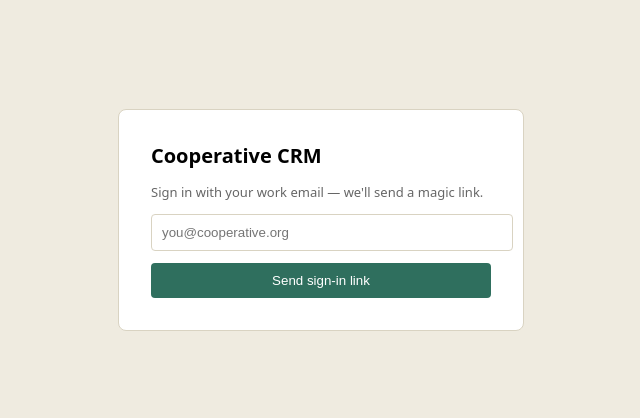
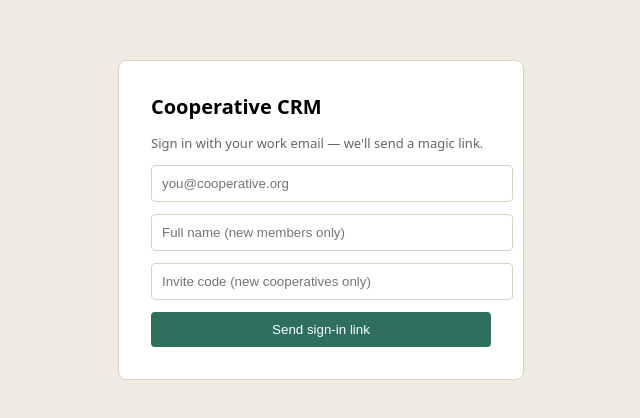
Before and after one commit to Bunmisodade/narp50plus-crm, a Next.js app: page /login in a window 1280 px wide. Shown: the part 180-598 px from the top of the page, without its empty margins (319-959 px from the left). Built offline with nearby package versions, Linux system fonts and the light colour scheme; no server answers.

Commit message:
Enhance login form with invite code and full name
Added invite code and full name fields to the login form, and included them in the sign-in link metadata.

```diff
--- a/app/login/page.js
+++ b/app/login/page.js
@@ -4,15 +4,25 @@ import { supabase } from "../../lib/supabaseClient";
 
 export default function Login() {
   const [email, setEmail] = useState("");
+  const [inviteCode, setInviteCode] = useState("");
+  const [fullName, setFullName] = useState("");
   const [sent, setSent] = useState(false);
   const [error, setError] = useState("");
 
   async function sendLink(e) {
     e.preventDefault();
     setError("");
+
+    const metadata = {};
+    if (inviteCode.trim()) metadata.invite_code = inviteCode.trim();
+    if (fullName.trim()) metadata.full_name = fullName.trim();
+
     const { error } = await supabase.auth.signInWithOtp({
       email,
-      options: { emailRedirectTo: `${window.location.origin}/dashboard` },
+      options: {
+        emailRedirectTo: `${window.location.origin}/dashboard`,
+        ...(Object.keys(metadata).length > 0 ? { data: metadata } : {}),
+      },
     });
     if (error) setError(error.message);
     else setSent(true);
@@ -35,6 +45,20 @@ export default function Login() {
               placeholder="you@cooperative.org"
               style={{ width: "100%", padding: 10, marginBottom: 12, border: "1px solid #D9D3C2", borderRadius: 4 }}
             />
+            <input
+              type="text"
+              value={fullName}
+              onChange={(e) => setFullName(e.target.value)}
+              placeholder="Full name (new members only)"
+              style={{ width: "100%", padding: 10, marginBottom: 12, border: "1px solid #D9D3C2", borderRadius: 4 }}
+            />
+            <input
+              type="text"
+              value={inviteCode}
+              onChange={(e) => setInviteCode(e.target.value)}
+              placeholder="Invite code (new cooperatives only)"
+              style={{ width: "100%", padding: 10, marginBottom: 12, border: "1px solid #D9D3C2", borderRadius: 4 }}
+            />
             <button type="submit" style={{ width: "100%", padding: 10, background: "#2F6F5E", color: "#fff", border: "none", borderRadius: 4, cursor: "pointer" }}>
               Send sign-in link
             </button>
```
